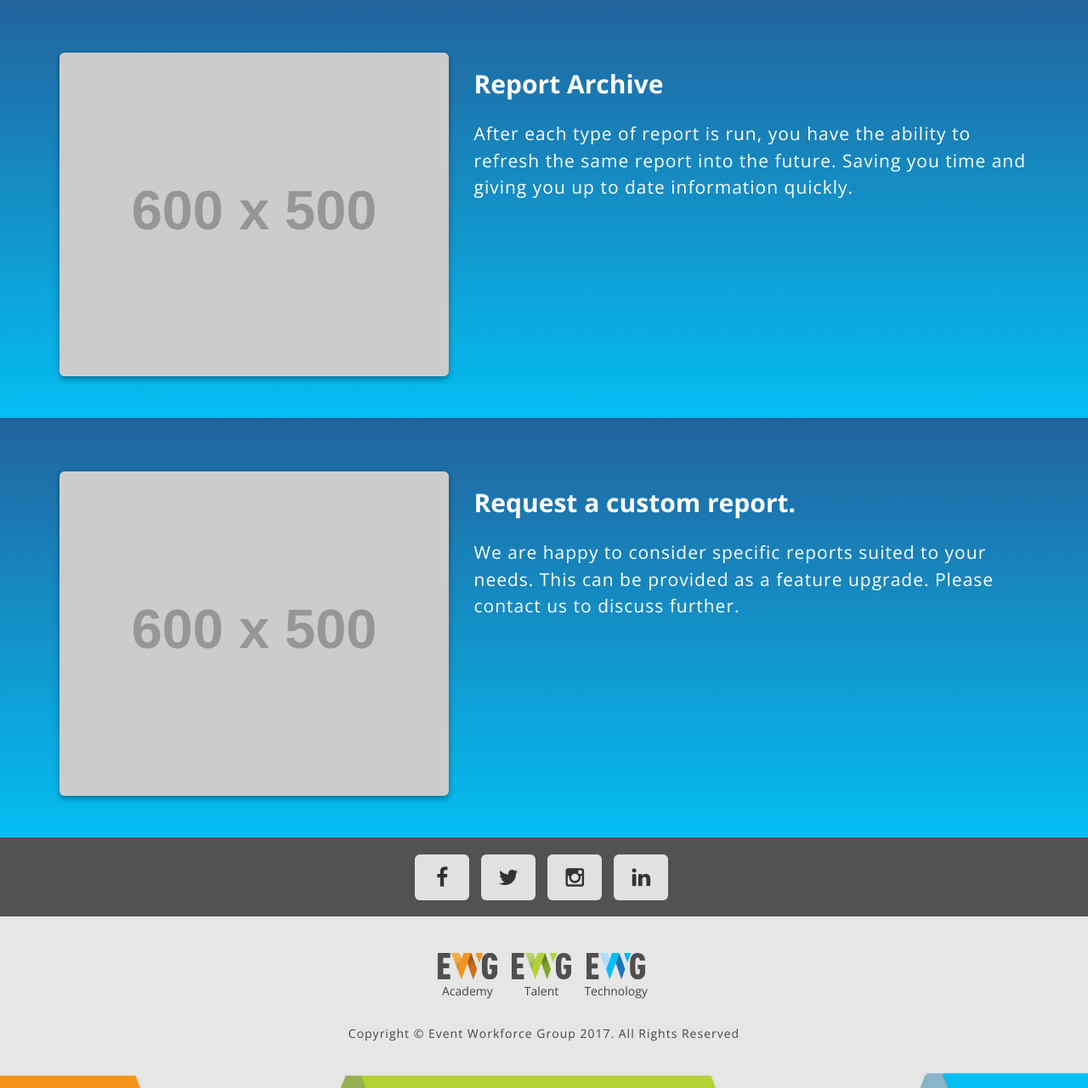
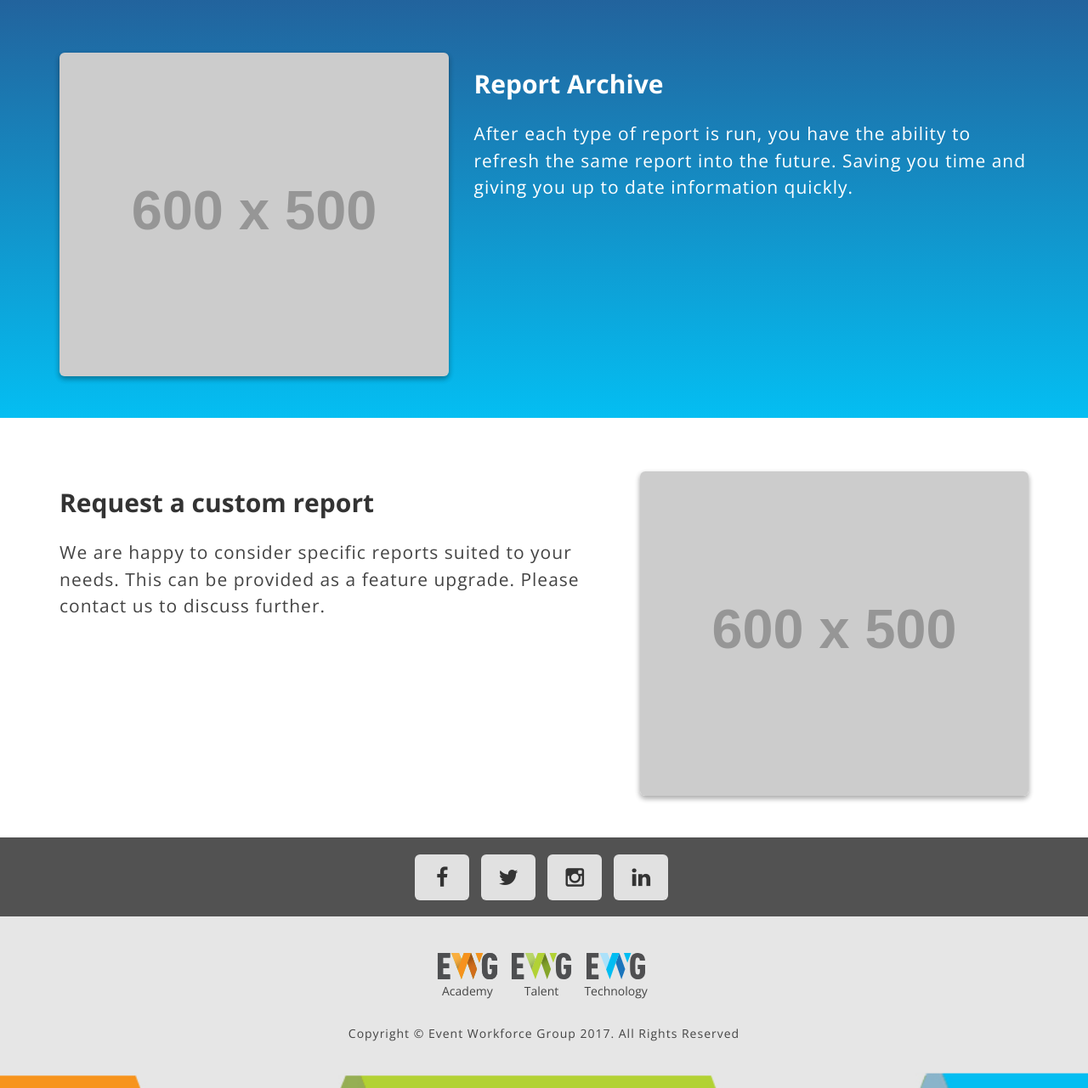
Before and after one commit to pete-ewg17/ewg_tech_website_2017, a PHP site: page /reports.php in a window 1280 px wide. Shown: the part 1382-2663 px from the top of the page at 85% size. Run offline with PHP 8.4, Linux system fonts and the light colour scheme; grey boxes labelled with a size stand in for pictures from a placeholder-image service; some libraries are stand-ins or nearby versions.

Commit message:
Updated Text
updated Text for sales

```diff
--- a/reports.php
+++ b/reports.php
@@ -160,20 +160,22 @@
         </div>
       </div>
 
-     <!--EDIT ME-->
-      <div class="content-section-b blue">
-       <div class="container">
-        <div class="row">
-          <div class="col-md-7 col-md-push-5" data-aos="fade-right" data-aos-once="true" data-aos-offset="500">
-            <h2 class="featurette-heading">Request a custom report.</h2>
-            <p class="tech-lead">We are happy to consider specific reports suited to your needs. This can be provided as a feature upgrade. Please contact us to discuss further.</p>
-          </div>
-            <div class="col-md-5 col-md-pull-7" data-aos="fade-right" data-aos-once="true" data-aos-offset="500">
-            <img class="featurette-image img-responsive img-rounded" src="http://placehold.it/600/500" alt="Timesheets">
+
+      <!--EDIT ME-->
+      <div class="content-section-a white">
+        <div class="container">
+          <div class="row featurette">
+            <div class="col-md-7" data-aos="fade-left" data-aos-once="true">
+              <h2>Request a custom report</h2>
+              <p>We are happy to consider specific reports suited to your needs. This can be provided as a feature upgrade. Please contact us to discuss further.</p>
+            </div>
+            <div class="col-md-5" data-aos="fade-left" data-aos-once="true">
+              <img class="featurette-image img-responsive img-rounded" src="http://placehold.it/600/500" alt="Scheduling and Group Management">
             </div>
           </div>
-        </div>
-  </div>
+      </div>
+    </div>
+
       <!-- /END THE FEATURETTES -->
 
        <?php  if(!isset($_GET['admin'])) { ?>
```
